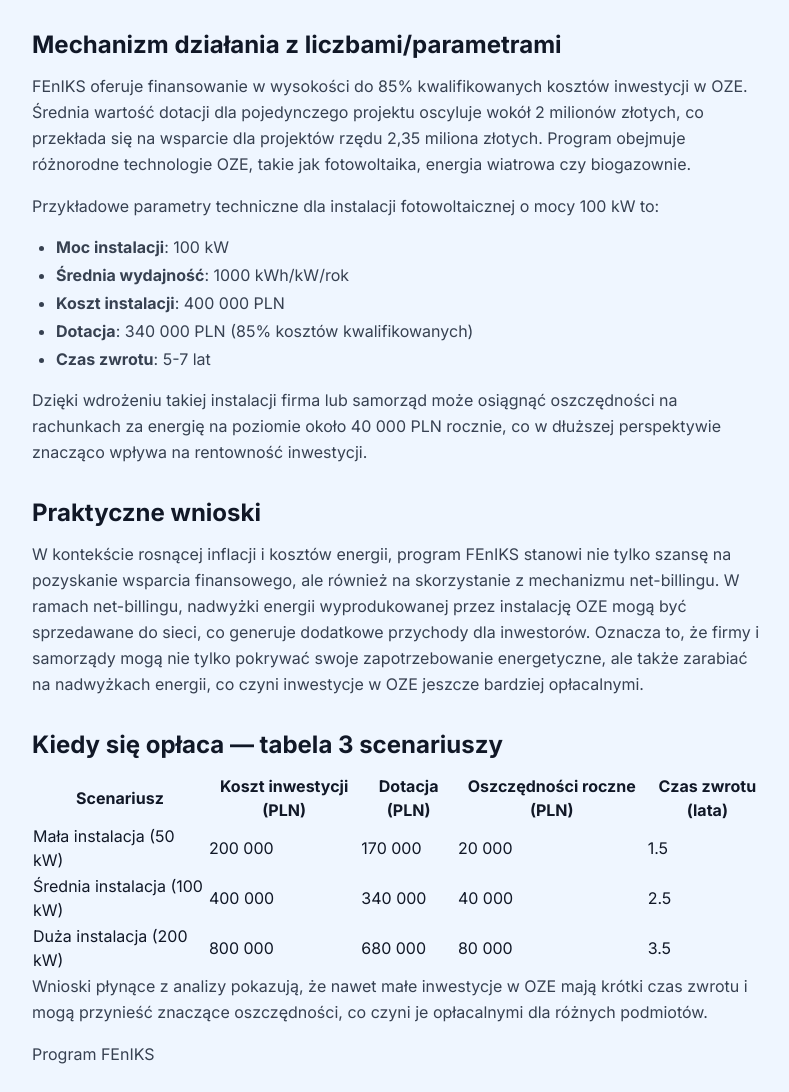
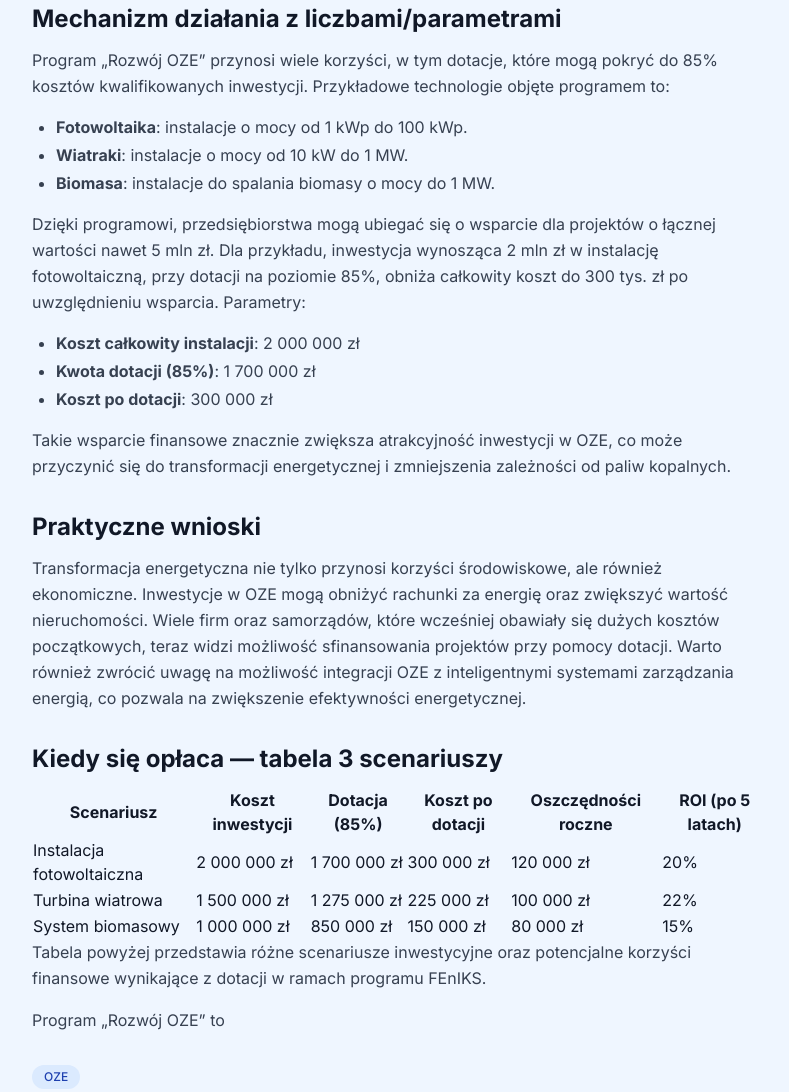
Before and after one commit to magicMikel/prawo-oze-energia, a Gatsby site: page /posts/feniks-dla-firm-i-samorz-d-w-nab-r-na-oze-trwa-do-ko-ca-kwie/ in a window 1280 px wide. Shown: the part 681-1773 px from the top of the page, without its empty margins (240-1029 px from the left). Built offline with nearby package versions, Linux system fonts and the light colour scheme; Gatsby itself is replaced by a stand-in of ours.

Commit message:
📰 Auto-post: FEnIKS dla firm i samorządów: nabór na OZE trwa do końca kwietnia

```diff
--- a/src/content/posts/feniks-dla-firm-i-samorz-d-w-nab-r-na-oze-trwa-do-ko-ca-kwie.md
+++ b/src/content/posts/feniks-dla-firm-i-samorz-d-w-nab-r-na-oze-trwa-do-ko-ca-kwie.md
@@ -13,33 +13,37 @@
 
 ## Definicja problemu
 
-W obliczu rosnącego zapotrzebowania na energię oraz negatywnych skutków zmian klimatycznych, inwestycje w odnawialne źródła energii (OZE) stają się kluczowe dla zrównoważonego rozwoju. Program FEnIKS 2021–2027, finansowany ze środków unijnych, stwarza możliwość pozyskania dotacji na rozwój OZE dla firm oraz samorządów. Termin naboru, który kończy się 30 kwietnia 2026 roku, stanowi istotny krok w kierunku transformacji energetycznej, jednak wiele podmiotów nadal nie zdaje sobie sprawy z korzyści płynących z tego programu.
+Zmiany klimatyczne oraz rosnące ceny energii skłaniają przedsiębiorstwa i samorządy do poszukiwania alternatywnych źródeł energii. Program „Rozwój OZE”, finansowany z FEnIKS 2021–2027, ma na celu wsparcie inwestycji w odnawialne źródła energii (OZE). Nabór trwa do końca kwietnia 2026 roku, co stwarza wyjątkową okazję dla jednostek publicznych oraz przedsiębiorstw do realizacji projektów, które mogą przyczynić się do redukcji emisji CO2 oraz zwiększenia niezależności energetycznej.
 
 ## Mechanizm działania z liczbami/parametrami
 
-FEnIKS oferuje finansowanie w wysokości do 85% kwalifikowanych kosztów inwestycji w OZE. Średnia wartość dotacji dla pojedynczego projektu oscyluje wokół 2 milionów złotych, co przekłada się na wsparcie dla projektów rzędu 2,35 miliona złotych. Program obejmuje różnorodne technologie OZE, takie jak fotowoltaika, energia wiatrowa czy biogazownie.
+Program „Rozwój OZE” przynosi wiele korzyści, w tym dotacje, które mogą pokryć do 85% kosztów kwalifikowanych inwestycji. Przykładowe technologie objęte programem to:
 
-Przykładowe parametry techniczne dla instalacji fotowoltaicznej o mocy 100 kW to:
-- **Moc instalacji**: 100 kW
-- **Średnia wydajność**: 1000 kWh/kW/rok
-- **Koszt instalacji**: 400 000 PLN
-- **Dotacja**: 340 000 PLN (85% kosztów kwalifikowanych)
-- **Czas zwrotu**: 5-7 lat
+- **Fotowoltaika**: instalacje o mocy od 1 kWp do 100 kWp.
+- **Wiatraki**: instalacje o mocy od 10 kW do 1 MW.
+- **Biomasa**: instalacje do spalania biomasy o mocy do 1 MW.
 
-Dzięki wdrożeniu takiej instalacji firma lub samorząd może osiągnąć oszczędności na rachunkach za energię na poziomie około 40 000 PLN rocznie, co w dłuższej perspektywie znacząco wpływa na rentowność inwestycji.
+Dzięki programowi, przedsiębiorstwa mogą ubiegać się o wsparcie dla projektów o łącznej wartości nawet 5 mln zł. Dla przykładu, inwestycja wynosząca 2 mln zł w instalację fotowoltaiczną, przy dotacji na poziomie 85%, obniża całkowity koszt do 300 tys. zł po uwzględnieniu wsparcia.
+Parametry:
+
+- **Koszt całkowity instalacji**: 2 000 000 zł
+- **Kwota dotacji (85%)**: 1 700 000 zł
+- **Koszt po dotacji**: 300 000 zł
+
+Takie wsparcie finansowe znacznie zwiększa atrakcyjność inwestycji w OZE, co może przyczynić się do transformacji energetycznej i zmniejszenia zależności od paliw kopalnych.
 
 ## Praktyczne wnioski
 
-W kontekście rosnącej inflacji i kosztów energii, program FEnIKS stanowi nie tylko szansę na pozyskanie wsparcia finansowego, ale również na skorzystanie z mechanizmu net-billingu. W ramach net-billingu, nadwyżki energii wyprodukowanej przez instalację OZE mogą być sprzedawane do sieci, co generuje dodatkowe przychody dla inwestorów. Oznacza to, że firmy i samorządy mogą nie tylko pokrywać swoje zapotrzebowanie energetyczne, ale także zarabiać na nadwyżkach energii, co czyni inwestycje w OZE jeszcze bardziej opłacalnymi.
+Transformacja energetyczna nie tylko przynosi korzyści środowiskowe, ale również ekonomiczne. Inwestycje w OZE mogą obniżyć rachunki za energię oraz zwiększyć wartość nieruchomości. Wiele firm oraz samorządów, które wcześniej obawiały się dużych kosztów początkowych, teraz widzi możliwość sfinansowania projektów przy pomocy dotacji. Warto również zwrócić uwagę na możliwość integracji OZE z inteligentnymi systemami zarządzania energią, co pozwala na zwiększenie efektywności energetycznej.
 
 ## Kiedy się opłaca — tabela 3 scenariuszy
 
-| Scenariusz                       | Koszt inwestycji (PLN) | Dotacja (PLN) | Oszczędności roczne (PLN) | Czas zwrotu (lata) |
-|----------------------------------|------------------------|----------------|--------------------------|--------------------|
-| Mała instalacja (50 kW)         | 200 000                | 170 000        | 20 000                   | 1.5                |
-| Średnia instalacja (100 kW)     | 400 000                | 340 000        | 40 000                   | 2.5                |
-| Duża instalacja (200 kW)        | 800 000                | 680 000        | 80 000                   | 3.5                |
+| Scenariusz                    | Koszt inwestycji | Dotacja (85%) | Koszt po dotacji | Oszczędności roczne | ROI (po 5 latach) |
+|-------------------------------|------------------|----------------|-------------------|---------------------|---------------------|
+| Instalacja fotowoltaiczna     | 2 000 000 zł     | 1 700 000 zł   | 300 000 zł        | 120 000 zł          | 20%                 |
+| Turbina wiatrowa              | 1 500 000 zł     | 1 275 000 zł   | 225 000 zł        | 100 000 zł          | 22%                 |
+| System biomasowy              | 1 000 000 zł     | 850 000 zł     | 150 000 zł        | 80 000 zł           | 15%                 |
 
-Wnioski płynące z analizy pokazują, że nawet małe inwestycje w OZE mają krótki czas zwrotu i mogą przynieść znaczące oszczędności, co czyni je opłacalnymi dla różnych podmiotów.
+Tabela powyżej przedstawia różne scenariusze inwestycyjne oraz potencjalne korzyści finansowe wynikające z dotacji w ramach programu FEnIKS.
 
-Program FEnIKS
+Program „Rozwój OZE” to
```
